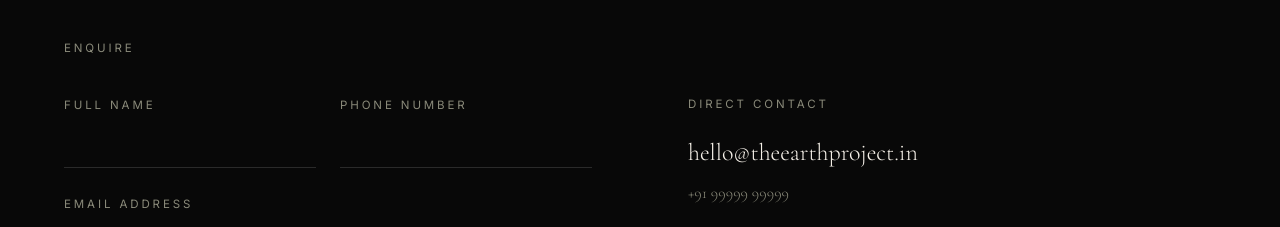
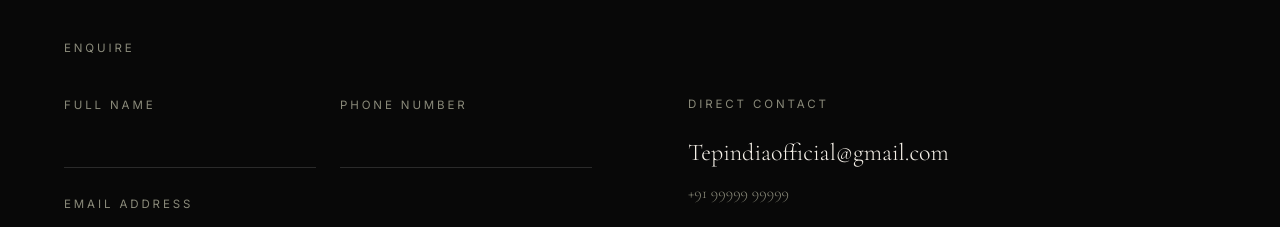
Before and after one commit to tanish-dot/earthdot, a React (Vite) app: page /contact in a window 1280 px wide. Shown: the part 1600-1827 px from the top of the page. Built offline with nearby package versions, Linux system fonts and the light colour scheme; no server answers.

Commit message:
Update email to Tepindiaofficial@gmail.com

```diff
--- a/src/components/ContactSection.jsx
+++ b/src/components/ContactSection.jsx
@@ -102,10 +102,10 @@ export default function ContactSection() {
           <div className="flex flex-col gap-2">
             <p className="text-whisper text-stone-grey text-[0.6rem] tracking-widest">ENQUIRE</p>
             <a
-              href="mailto:hello@theearthproject.in"
+              href="mailto:Tepindiaofficial@gmail.com"
               className="font-serif text-ivory text-2xl md:text-3xl font-light hover:text-ivory-dim transition-colors duration-500"
             >
-              hello@theearthproject.in
+              Tepindiaofficial@gmail.com
             </a>
           </div>
           <div className="flex flex-col gap-2">
--- a/src/pages/ContactPage.jsx
+++ b/src/pages/ContactPage.jsx
@@ -252,7 +252,7 @@ export default function ContactPage() {
 
               {status === 'error' && (
                 <p className="text-whisper text-red-400/70 text-[0.48rem] tracking-widest">
-                  Something went wrong. Please email us directly at hello@theearthproject.in
+                  Something went wrong. Please email us directly at Tepindiaofficial@gmail.com
                 </p>
               )}
 
@@ -270,9 +270,9 @@ export default function ContactPage() {
 
             <div>
               <p className="text-whisper text-stone-grey text-[0.55rem] tracking-ultra mb-6">DIRECT CONTACT</p>
-              <a href="mailto:hello@theearthproject.in"
+              <a href="mailto:Tepindiaofficial@gmail.com"
                 className="font-serif text-ivory text-xl md:text-2xl font-light hover:text-ivory/70 transition-colors duration-500 block mb-3">
-                hello@theearthproject.in
+                Tepindiaofficial@gmail.com
               </a>
               <a href="tel:+919999999999"
                 className="font-serif text-stone-grey text-base font-light hover:text-ivory transition-colors duration-500 block">
--- a/src/pages/HummingGrovePage.jsx
+++ b/src/pages/HummingGrovePage.jsx
@@ -362,9 +362,9 @@ export default function HummingGrovePage() {
             </p>
           </Section>
           <Section className="flex flex-col gap-5">
-            <a href="mailto:hello@theearthproject.in"
+            <a href="mailto:Tepindiaofficial@gmail.com"
               className="font-serif text-ivory text-2xl md:text-3xl font-light hover:text-ivory-dim transition-colors duration-500">
-              hello@theearthproject.in
+              Tepindiaofficial@gmail.com
             </a>
             <div className="flex items-center gap-3">
               <div className="w-8 h-[1px] bg-muted-olive" />
--- a/src/pages/SoulSpringsPage.jsx
+++ b/src/pages/SoulSpringsPage.jsx
@@ -310,9 +310,9 @@ export default function SoulSpringsPage() {
             </p>
           </Section>
           <Section className="flex flex-col gap-5">
-            <a href="mailto:hello@theearthproject.in"
+            <a href="mailto:Tepindiaofficial@gmail.com"
               className="font-serif text-ivory text-2xl md:text-3xl font-light hover:text-ivory-dim transition-colors duration-500">
-              hello@theearthproject.in
+              Tepindiaofficial@gmail.com
             </a>
             <div className="flex items-center gap-3">
               <div className="w-8 h-[1px] bg-muted-olive" />
```
